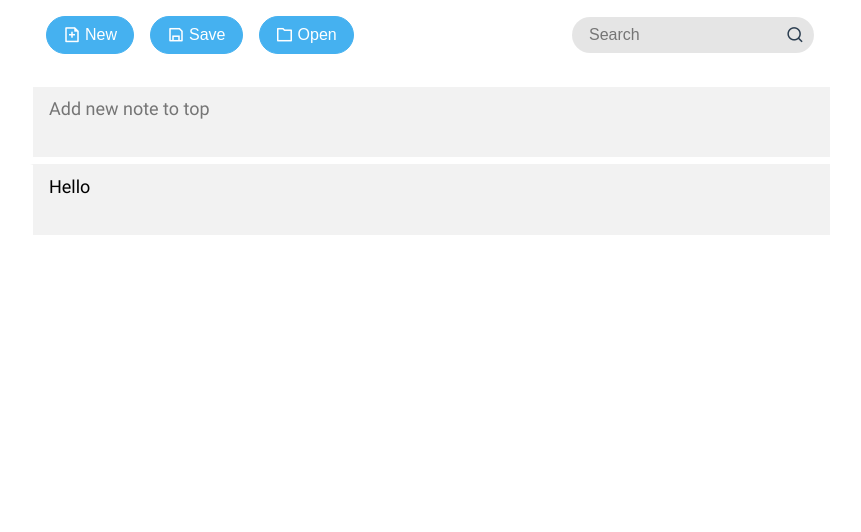
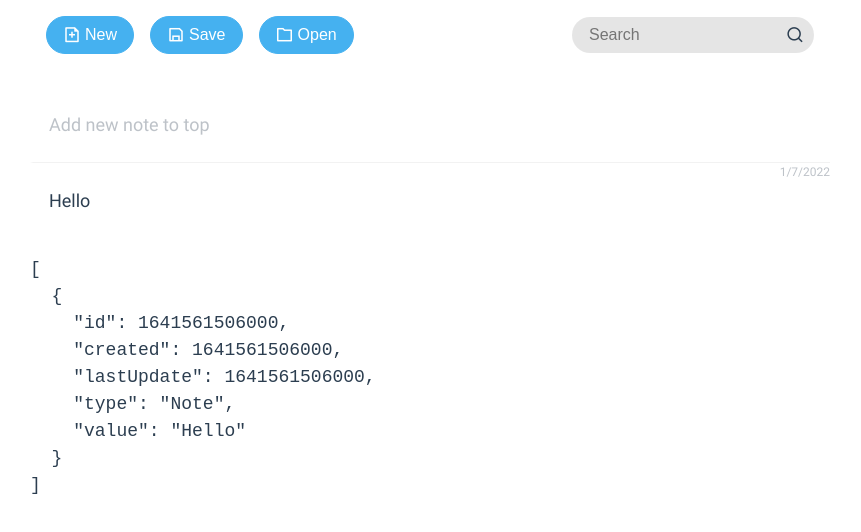
Before and after one commit to KlausSchaefers/rememberli, a Vue app: page /#/ in a window 1280 px wide. Shown: the top 532 px of the page, without its empty margins (210-1071 px from the left). Built offline with nearby package versions, Linux system fonts and the light colour scheme.

Commit message:
Looks better

```diff
--- a/src/components/Add.vue
+++ b/src/components/Add.vue
@@ -1,17 +1,15 @@
 
 <template>
   <div :class="['rmli-note rmli-add', {'rmli-focus': hasFocus}]" @click="$emit('click')">
-      <textarea
-        v-model="value"
-        @keydown="onKeyDown"
+      <div
+        :class="['rmli-editable', { 'rmli-editable-placeholder': hasPlaceHolder}]"
+        contenteditable="true"
+        ref="input"
+        @click="onClick"
+        @input="update"
         @keyup="onKeyUp"
-        row=1
-        @blur="onBlur"
-        @change="onChange"
         @focus="hasFocus = true"
-        ref="input"
-        :placeholder="placeholder"
-    />
+        @blur="onBlur"/>
   </div>
 </template>
 
@@ -22,6 +20,7 @@
 <script>
 
 import Note from './Note.vue'
+import Logger from '../util/Logger'
 
 export default {
   name: 'Add',
@@ -30,28 +29,40 @@ export default {
   props: ['placeholder'],
   data: function () {
     return {
-        hasFocus: false,
-        value: ''
     }
   },
   components: {
   },
+  computed: {
+      hasPlaceHolder () {
+          return  this.value === this.$t('add.start')
+      }
+  },
   methods: {
+    onClick () {
+        if (this.getValue() === this.$t('add.start')) {
+            this.setValue('')
+        }
+    },
     onChange (e) {
         this.$emit('change', e.target.value)
     },
-    onBlur (e) {
-        if (this.value) {
-            this.$emit('add', e.target.value)
+    onBlur () {
+        Logger.log(-1, 'Add.onBlur()', this.getValue())
+        let value = this.getValue()
+        this.hasFocus = false
+        if (value) {
+            this.$emit('add', value)
         }
-        this.value =''
-        this.hasFocus = false
-        const input = this.$refs.input
-        // input.style.height = input.scrollHeight - 4 + 'px';
-        input.style.height = "auto"
+        this.reset()
+    },
+    reset () {
+        // make somehow invisible and then popin again...
+        this.setValue(this.$t('add.start'))
     }
   },
   mounted () {
+      this.reset()
   }
 }
 </script>
--- a/src/components/Note.vue
+++ b/src/components/Note.vue
@@ -1,16 +1,18 @@
 
 <template>
   <div :class="['rmli-note', {'rmli-focus': hasFocus}]" @click="$emit('click')">
+      <div class="rmli-note-status">
+       {{lastUpdate}}
+      </div>
+      <div
+        :class="['rmli-editable', { 'rmli-editable-placeholder': hasPlaceHolder}]"
+        contenteditable="true"
+        ref="input"
+        @keyup="onKeyUp"
+        @focus="hasFocus = true"
+        @blur="onBlur"/>
 
-      <textarea
-        :value="element.value"
-        @keydown="onKeyDown"
-        row=1
-        @keyup="onKeyUp"
-        @change="onChange"
-        @blur="hasFocus = false"
-        @focus="hasFocus = true"
-        ref="input" />
+
   </div>
 </template>
 
@@ -19,6 +21,8 @@
 </style>
 <script>
 
+import Logger from '../util/Logger'
+
 export default {
   name: 'Note',
   emits: ['change', 'focus', 'click'],
@@ -26,23 +30,47 @@ export default {
     element :{
       type: Object,
       default() {
-        return { value: '' , placeholder:"Click to create new"}
+        return { value: ''}
       }
     },
   },
   data: function () {
     return {
-        hasFocus:false
+        hasFocus:false,
+        value: ''
     }
   },
   components: {
   },
+  computed: {
+      hasPlaceHolder () {
+          return this.value === this.$t('note.remove')
+      },
+      lastUpdate () {
+        // hack to make ui update
+        this.setValue(this.element.value)
+        if (this.element.lastUpdate) {
+          return new Date(this.element.lastUpdate).toLocaleDateString()
+        }
+        return ''
+      }
+  },
   methods: {
-    onChange (e) {
-      this.$emit('change', e.target.value)
+    onBlur () {
+      Logger.log(3, 'Note.onBlur() ', this.getValue())
+      if (this.hasPlaceHolder) {
+        this.$emit('change', '')
+      } else {
+        this.$emit('change', this.getValue())
+      }
+
+      this.hasFocus = false
     },
     onKeyUp () {
-      this.resize()
+        this.value = this.getValue()
+        if (this.value === '') {
+          this.setValue(this.$t('note.remove'))
+        }
     },
     onKeyDown (e) {
       //console.debug('onKeyDown()', e)
@@ -62,21 +90,32 @@ export default {
             input.selectionEnd = start + 1;
         }
     },
-    resize () {
-      if (this.$refs.input) {
-        console.debug('Resize')
-        const input = this.$refs.input
-        //input.style.height = input.scrollHeight - 4 + 'px';
-        // input.style.height = "auto"
-        input.style.height = (input.scrollHeight) + "px"
-      }
+    getValue () {
+        if (this.$refs.input) {
+           return this.$refs.input.innerText
+        }
+        return ''
+    },
+    setValue (value) {
+        if (this.$refs.input) {
+          this.$refs.input.innerText = value;
+        }
+        this.value = value
     },
     focus () {
       this.$refs.input.focus()
     }
   },
+  watch: {
+      // whenever question changes, this function will run
+      element(newValue, oldValue) {
+        console.debug('watch', newValue, oldValue)
+      }
+  },
   mounted () {
-    this.resize()
+     if (this.element && this.element.value != undefined) {
+        this.setValue(this.element.value)
+    }
   }
 }
 </script>
--- a/src/scss/add.scss
+++ b/src/scss/add.scss
@@ -2,17 +2,5 @@
 
 .rmli-add.rmli-note{
     border-top: 1px solid rgba(0,0,0, 0.00);
-
-    textarea{
-
-    }
+    padding: $spacing-m 0px;
 }
-
-.rmli-element-add-top {
-
-    .rmli-add.rmli-note{
-
-
-
-    }
-}
--- a/src/scss/ds.scss
+++ b/src/scss/ds.scss
@@ -3,6 +3,9 @@ $primary-color-hover:rgb(62, 164, 223);
 
 $color1: #2c3e50;
 $color1-hover: $primary-color;
+$color1-placeholder:  #2c3e5050;
+
+$color-hint: #2c3e5050;
 
 $button-background:$primary-color;
 $button-background-hover: $primary-color-hover;
@@ -25,6 +28,7 @@ $font-size-l: 24px;
 $font-size-m: 22px;
 $font-size-default: 18px;
 $font-size-s: 16px;
+$font-size-xs: 12px;
 
 $line-height: 1.5;
 
--- a/src/scss/note.scss
+++ b/src/scss/note.scss
@@ -3,10 +3,18 @@
 .rmli-note{
 
     margin: 0px;
-    padding: 0px;
+    padding: $spacing-m 0px;
+    padding-top: 0px;
     border-top: 1px solid rgba(0,0,0, 0.05);
+    border-left: 3px solid $border-color-transparent;
 
-    border-left: 3px solid $border-color-transparent;
+    .rmli-note-status {
+        height: $spacing-m;
+        font-size: $font-size-xs;
+        text-align: right;
+        color: $color-hint;
+    }
+
 
     &:hover{
         border-left: 3px solid $border-color-hover;
@@ -16,10 +24,8 @@
         border-left: 3px solid $border-color-focus;
     }
 
-    textarea{
+    textarea, .rmli-editable{
         border: none;
-        background: rgba(0,0,0, 0.05);
-
         line-height: $line-height;
         font-weight: $font-weight;
         width: 100%;
@@ -38,4 +44,8 @@
             outline: none;
         }
     }
+
+    .rmli-editable-placeholder {
+        color: $color1-placeholder;
+    }
 }
--- a/src/views/Editor.vue
+++ b/src/views/Editor.vue
@@ -12,7 +12,7 @@
 
       <div v-for="(element) in filteredElements" :key="element.id">
         <div class="rmli-element">
-          <component :is="element.type" :element="element" @change="onElementChange(element, $event)" ref="elements"/>
+          <component :is="element.type" :element="element" @change="onElementChange(element, $event)" @join="onJoinElement(element)" ref="elements"/>
         </div>
 
          <div class="rmli-element rmli-element-add-behind" v-if="hasAddBehind">
@@ -43,21 +43,21 @@ export default {
   name: 'Editor',
   data: function () {
       return {
-        isDebug: false,
+        isDebug: true,
         hasAddBehind: false,
         query: '',
         isDirty: false,
         file: {
           url: '',
           content: {
-            created: new Date().getUTCDate(),
-            lastUpdate: new Date().getUTCDate(),
+            created: this.getTimestamp(),
+            lastUpdate: this.getTimestamp(),
             name: 'My File.json',
             elements: [
               {
                 id: new Date().getTime(),
-                created: new Date().getUTCDate(),
-                lastUpdate: new Date().getUTCDate(),
+                created: this.getTimestamp(),
+                lastUpdate: this.getTimestamp(),
                 type: 'Note',
                 value: 'Hello'
               }
@@ -83,13 +83,8 @@ export default {
     },
     addToEnd (value) {
       Logger.log(-1, 'Editor.addToEnd()', value)
-      this.file.content.elements.push({
-        id: new Date().getTime(),
-        created: new Date().getUTCDate(),
-        lastUpdate: new Date().getUTCDate(),
-        type: 'Note',
-        value: value
-      })
+      let note = this.createNote(value)
+      this.file.content.elements.push(note)
     },
     addAfter (element, value) {
       Logger.log(-1, 'Editor.addAfter()', element, value)
@@ -103,24 +98,60 @@ export default {
     createNote (value) {
       return {
         id: new Date().getTime(),
-        created: new Date().getUTCDate(),
-        lastUpdate: new Date().getUTCDate(),
+        created: this.getTimestamp(),
+        lastUpdate: this.getTimestamp(),
         elements:[],
         type: 'Note',
         value: value
       }
     },
+    getTimestamp () {
+      return new Date().getTime()
+    },
+    onJoinElement (element) {
+      Logger.log(-1, 'Editor.onJoinElement() > split element', element.id)
+    },
     onElementChange (element, value) {
+      /**
+       * Here we do some evil parsing
+       *
+       * 1) If value === '', we delete the node
+       *
+       * 2) If we have '---' inside we split
+       *
+       * 3) Otherwise we set the value
+       */
       if (value) {
-        Logger.log(-1, 'Editor.onElementChange() > update element', element.id, value)
-        element.value = value
+
         element.lastUpdate = new Date().getUTCDate()
+        let parts = value.split('---')
+
+        if (parts.length > 1) {
+
+          Logger.log(-1, 'Editor.onElementChange() > split element', element.id, parts)
+          let index = this.file.content.elements.findIndex(e => e.id === element.id)
+          element.value = parts[0]
+          for (let i = 1; i < parts.length; i++) {
+            let part = parts[i].trim()
+
+            let note = this.createNote(part)
+            this.file.content.elements.splice(index + i, 0, note);
+          }
+
+        } else {
+
+          Logger.log(-1, 'Editor.onElementChange() > update element', element.id, value)
+          element.value = value
+
+        }
       } else {
+
         Logger.log(1, 'Editor.onElementChange() > Delete element', element.id, value)
         let index = this.file.content.elements.findIndex(e => e.id === element.id)
         if (index > -1) {
           this.file.content.elements.splice(index, 1)
         }
+
       }
       this.onChange()
     },
@@ -155,6 +186,13 @@ export default {
             lastUpdate: new Date().getUTCDate(),
             name: 'New File',
             elements: [
+              {
+                id: new Date().getTime(),
+                created: new Date().getUTCDate(),
+                lastUpdate: new Date().getUTCDate(),
+                type: 'Note',
+                value: 'Hello\n world.\n\nPapa was here'
+              }
             ]
           }
       }
```
Also changed, not shown: src/components/HelloWorld.vue (deleted, +0 -60 lines), src/components/TextAreaNote.vue (added, +81 -0 lines).
